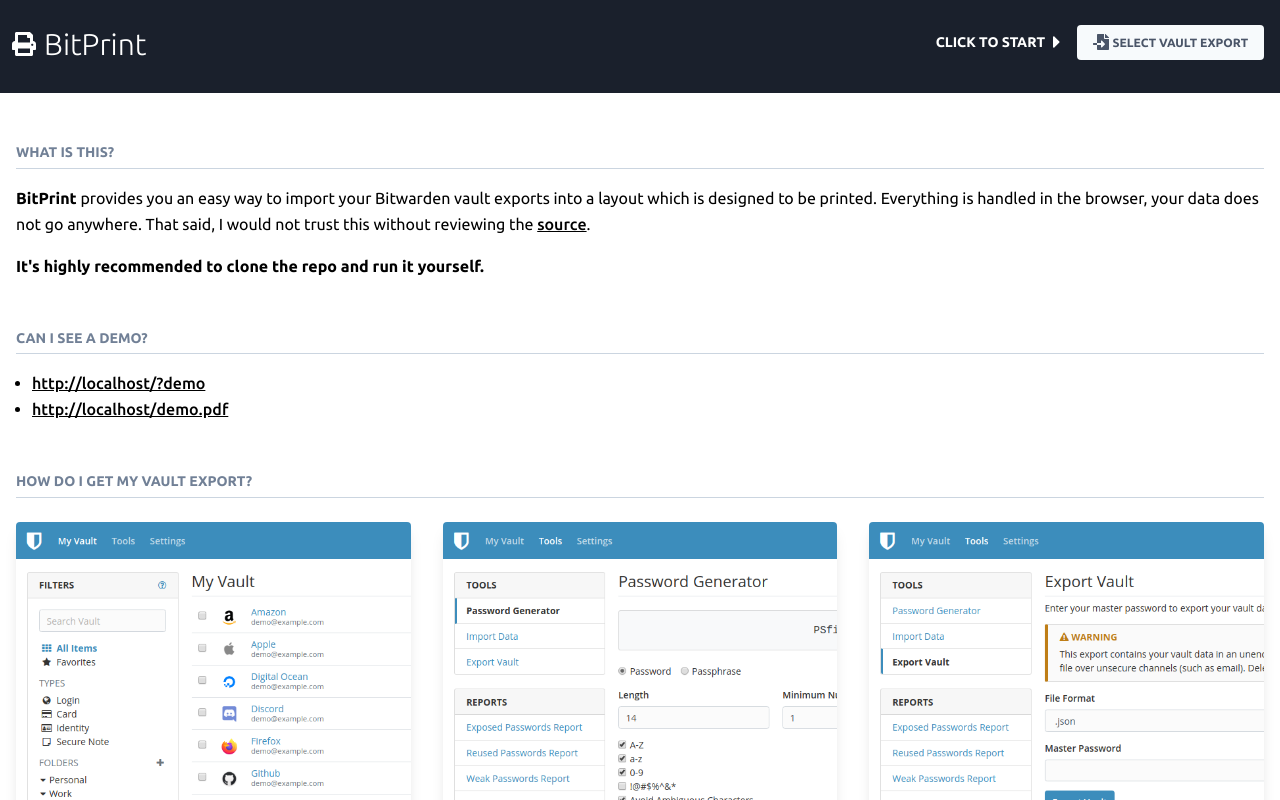
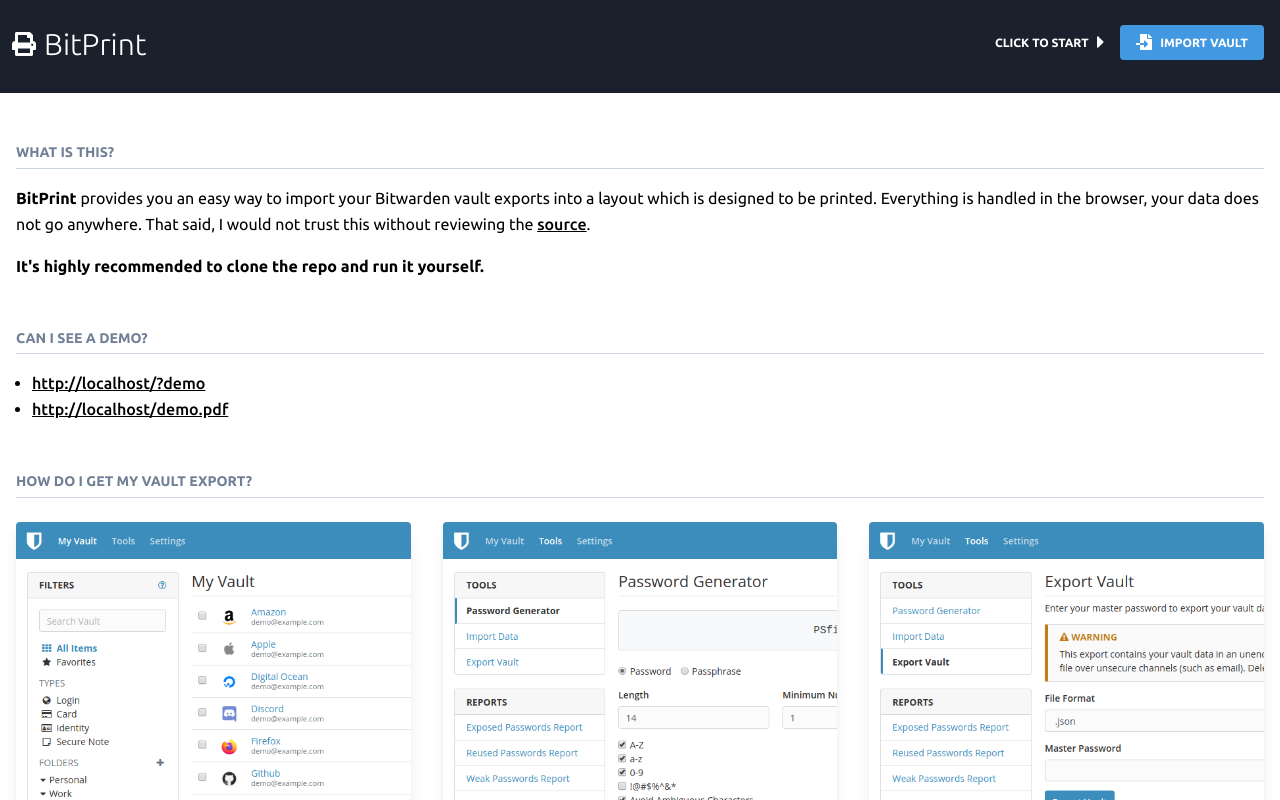
Before and after one commit to krestaino/bitprint, a React (Create React App) app in the folder client/: page / in a window 1280 px wide. Shown: the top 800 px of the page. Built offline with nearby package versions, Linux system fonts and the light colour scheme; the HTML template or start-up script is replaced by a standard one.

Commit message:
refactor: copy tweaks

```diff
--- a/client/src/App.js
+++ b/client/src/App.js
@@ -185,14 +185,14 @@
                 <PrintIcon className="h-6 mr-2" />
                 <span>BitPrint</span>
               </h1>
-              <div className="flex items-center font-bold uppercase text-sm">
-                <span className="flex items-center mr-4 slide-in-left">
+              <div className="flex items-center font-bold uppercase">
+                <span className="flex items-center mr-4 slide-in-left text-xs">
                   Click to start <ArrowLogo className="ml-2 h-5" />
                 </span>
-                <div className="relative btn">
+                <div className="relative btn -active">
                   <span className="flex items-center">
-                    <FileImportIcon className="h-4 mr-1" />
-                    Select Vault Export
+                    <FileImportIcon className="h-4 mr-2" />
+                    <span className="text-xs">Import Vault</span>
                   </span>
                   <input
                     className="opacity-0 absolute h-full w-full inset-0"
```
